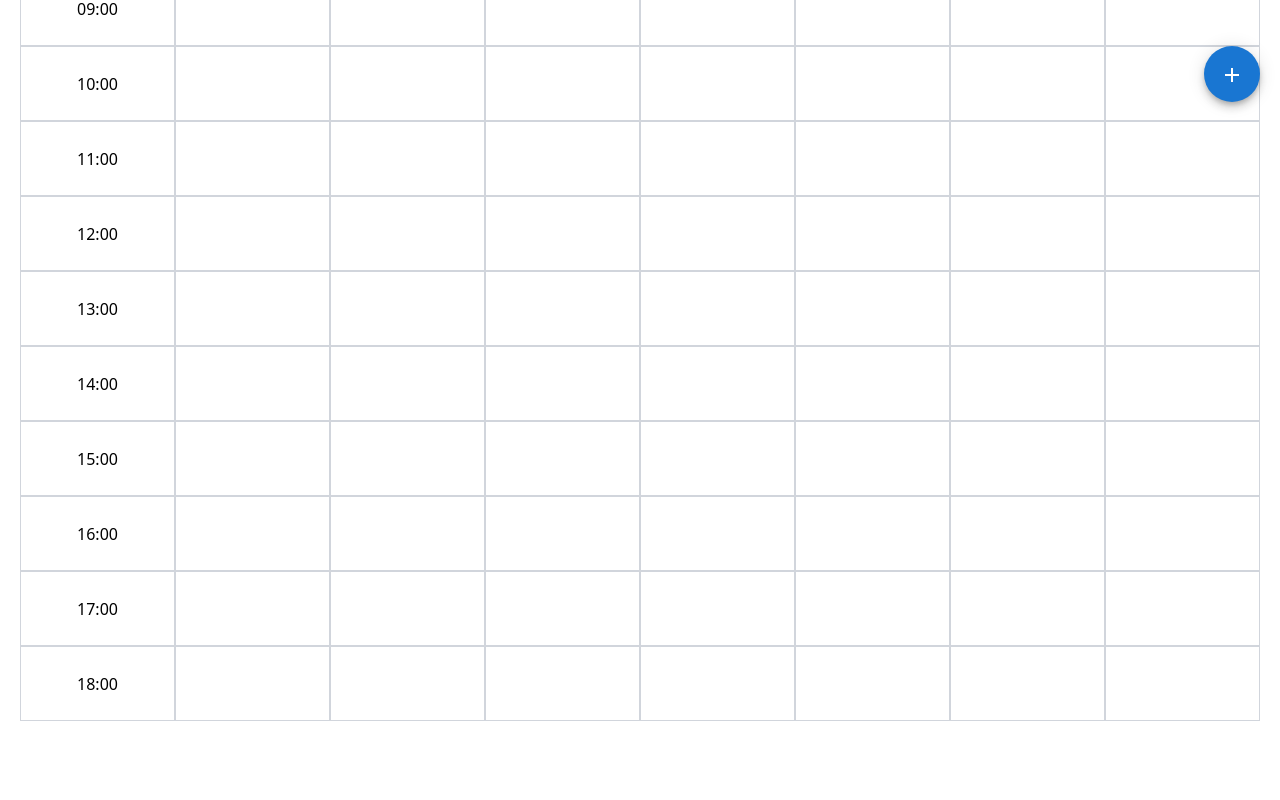
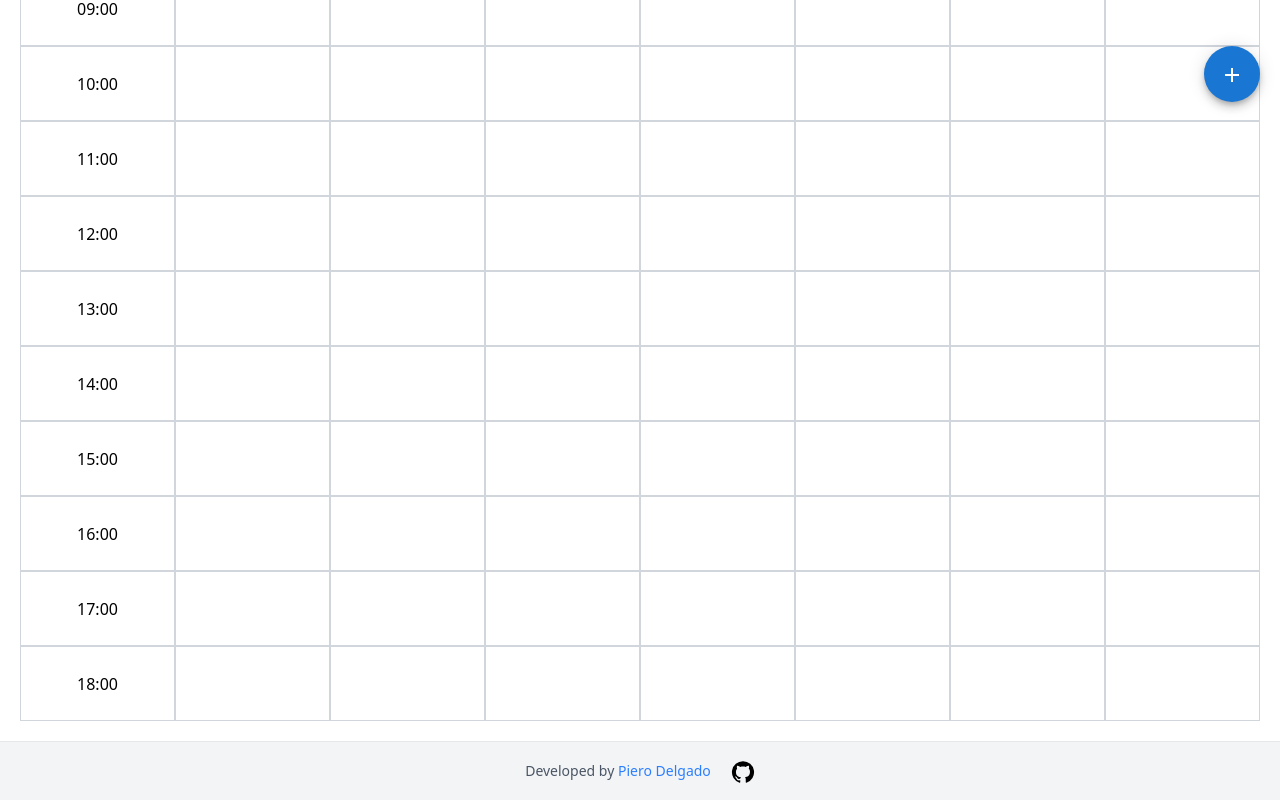
Before and after one commit to PieroD04/smart-scheduler, a React (Vite) app: page / in a window 1280 px wide. Shown: the part 678-1478 px from the top of the page. Before the commit the page ends 1419 px from the top, so only its background shows below. Built offline with nearby package versions, Linux system fonts and the light colour scheme; a web font is replaced by a local one.

Commit message:
feat: add credits

```diff
--- /dev/null
+++ b/src/components/Footer.tsx
@@ -0,0 +1,15 @@
+import GitHubIcon from '@mui/icons-material/GitHub';
+
+export default function Footer() {
+    return (
+        <footer className="flex flex-row justify-center items-center gap-5 p-4 bg-gray-100 border-t border-gray-200">
+            <p className="text-sm text-gray-600">
+                Developed by <a href="https://github.com/pierod04" target="_blank" rel="noopener noreferrer" className="text-blue-500 hover:underline">Piero Delgado</a>
+            </p>
+            <a href="https://github.com/PieroD04/smart-scheduler" target="_blank" rel="noopener noreferrer" className="hover:text-blue-500">
+                <GitHubIcon/>
+            </a>
+
+        </footer>
+    );
+}
--- a/src/pages/Home.tsx
+++ b/src/pages/Home.tsx
@@ -13,6 +13,7 @@ import optimizeSchedule from "../utils/optimizeSchedule";
 import ScheduleEntry from "../models/ScheduleEntry";
 import SpeedDial from "../components/SpeedDial";
 import domtoimage from "dom-to-image"
+import Footer from "../components/Footer";
 
 export default function Home() {
     const [open, setOpen] = useState(false);
@@ -41,7 +42,6 @@ export default function Home() {
         console.log(element);
         if (!element) return;
 
-        // Ajustar escala para mejorar la calidad en móviles
         const scale = window.innerWidth < 768 ? 3 : 2;
 
         const options = {
@@ -67,8 +67,6 @@ export default function Home() {
             });
     };
 
-
-
     return (
         <div>
             <p className="text-3xl font-bold text-center p-5 pb-0">Smart Scheduler</p>
@@ -88,7 +86,8 @@ export default function Home() {
             <div className="m-5">
                 <Scheduler entries={entries} selectedEntries={selectedEntries} />
             </div>
-
+            <Footer/>
+            {/* Dialog and SpeedDial Components that dont affect the main layout */}
             <Dialog
                 open={open}
                 onClose={handleClose}
```
